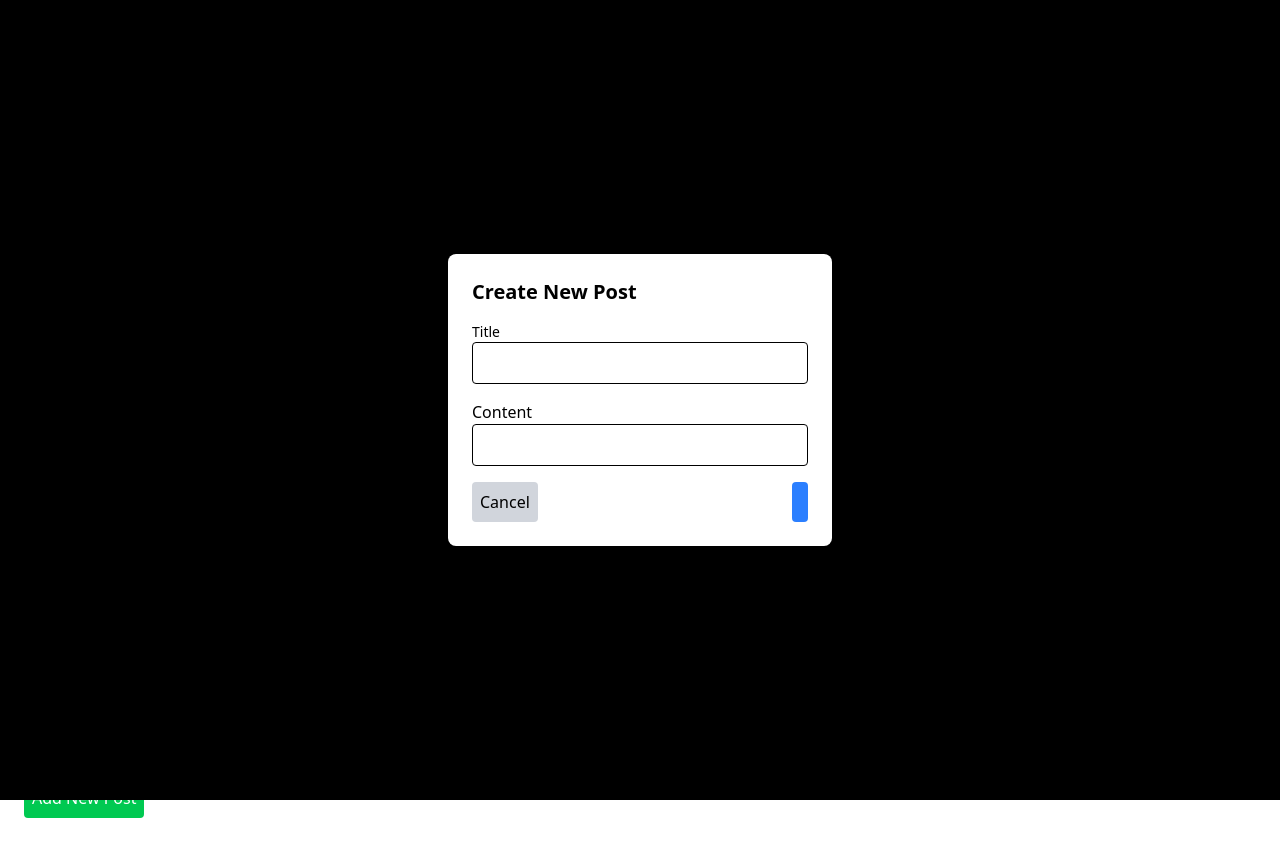
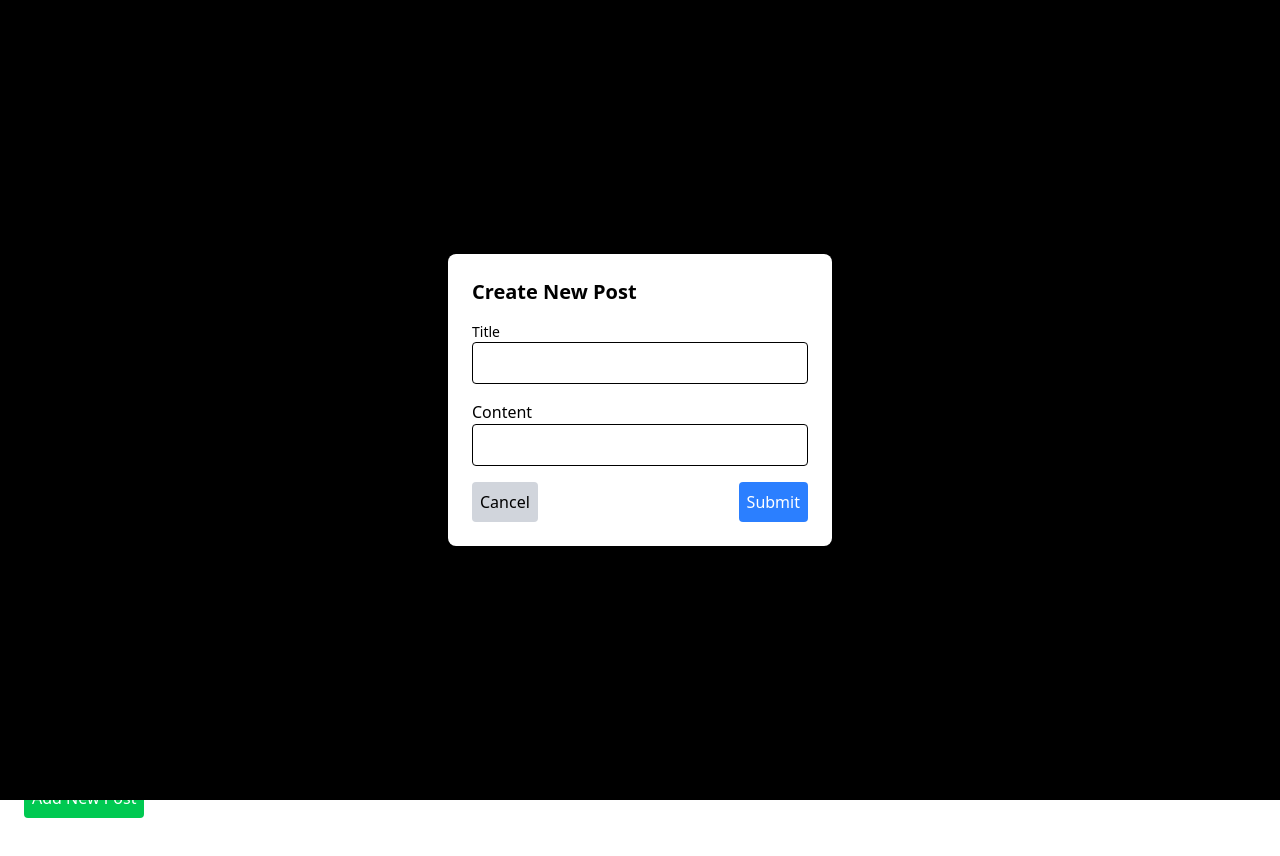
Before and after one commit to amikoelvis/alx-project-0x02-setup, a Next.js app in the folder alx-project-0x02/: page /home in a window 1280 px wide. Both pictures are taken after a click on the button "Add New Post". Shown: the top 856 px of the page. Built offline with nearby package versions, Linux system fonts and the light colour scheme.

Commit message:
Update users.tsx and posts.tsx to use getStaticProps()

```diff
--- a/alx-project-0x02/components/common/PostModal.tsx
+++ b/alx-project-0x02/components/common/PostModal.tsx
@@ -44,7 +44,7 @@
                     </div>
                     <div className="flex justify-between">
                         <button type="button" onClick={onClose} className="bg-gray-300 p-2 rounded">Cancel</button>
-                        <button type="submit" className="bg-blue-500 text-white p-2 rounded"></button>
+                        <button type="submit" className="bg-blue-500 text-white p-2 rounded">Submit</button>
                     </div>
                 </form>
             </div>
--- a/alx-project-0x02/pages/posts.tsx
+++ b/alx-project-0x02/pages/posts.tsx
@@ -1,4 +1,3 @@
-import { GetStaticProps } from "next";
 import PostCard from "@/components/common/PostCard";
 import { Post, PostProps } from "@/interfaces";
 
@@ -25,7 +24,7 @@
 };
 
 // Fetch data using getStaticProps
-export const getStaticProps: GetStaticProps = async () => {
+export async function getStaticProps() {
   const res = await fetch("https://jsonplaceholder.typicode.com/posts");
   const data: Post[] = await res.json();
 
--- a/alx-project-0x02/pages/users.tsx
+++ b/alx-project-0x02/pages/users.tsx
@@ -1,4 +1,3 @@
-import { GetStaticProps } from "next";
 import UserCard from "@/components/common/UserCard";
 import { UserProps } from "@/interfaces";
 
@@ -30,7 +29,7 @@
 };
 
 // Fetch data using getStaticProps
-export const getStaticProps: GetStaticProps = async () => {
+export async function getStaticProps() {
   const res = await fetch("https://jsonplaceholder.typicode.com/users");
   const data: UserProps[] = await res.json();
 
```
